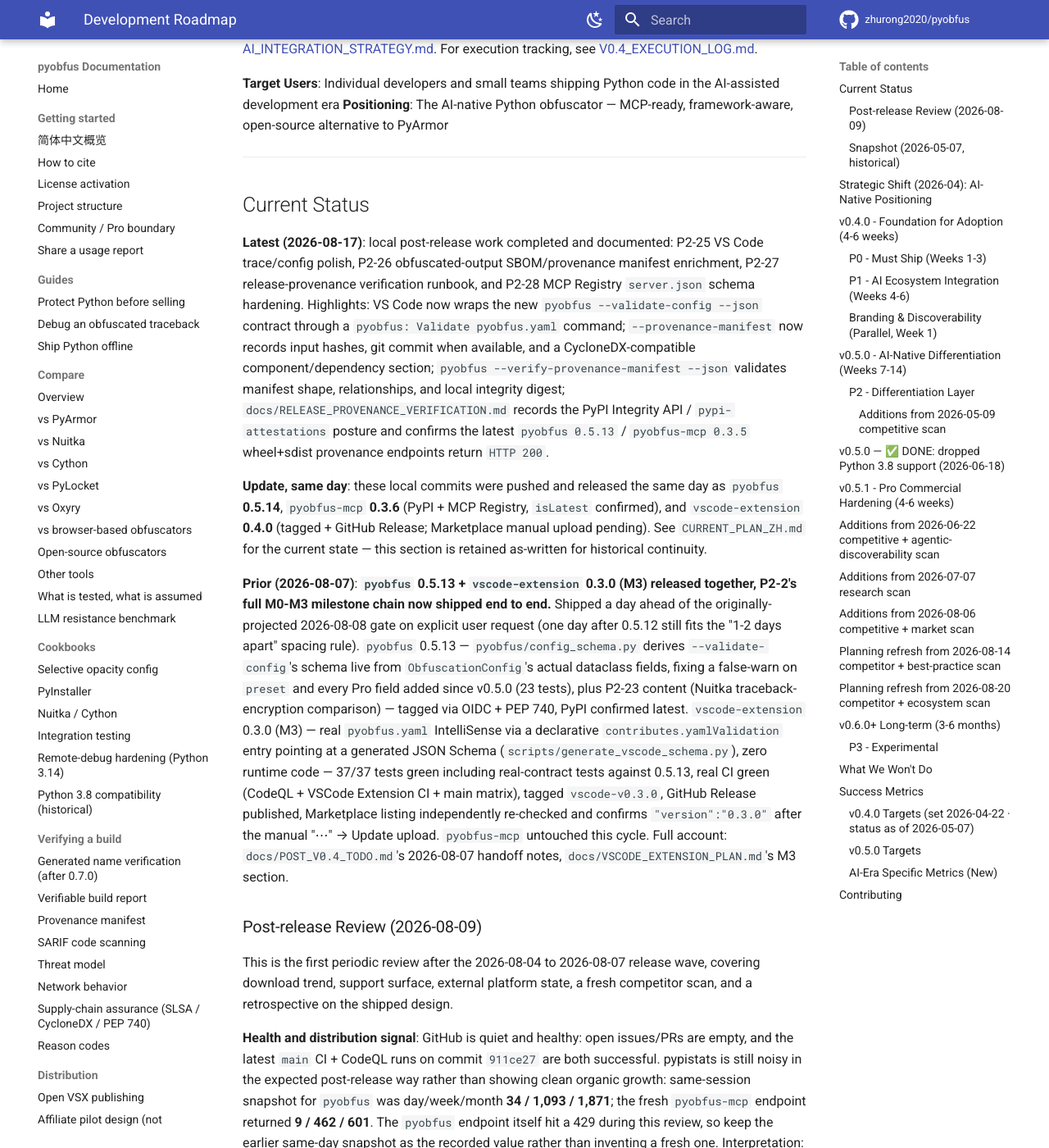
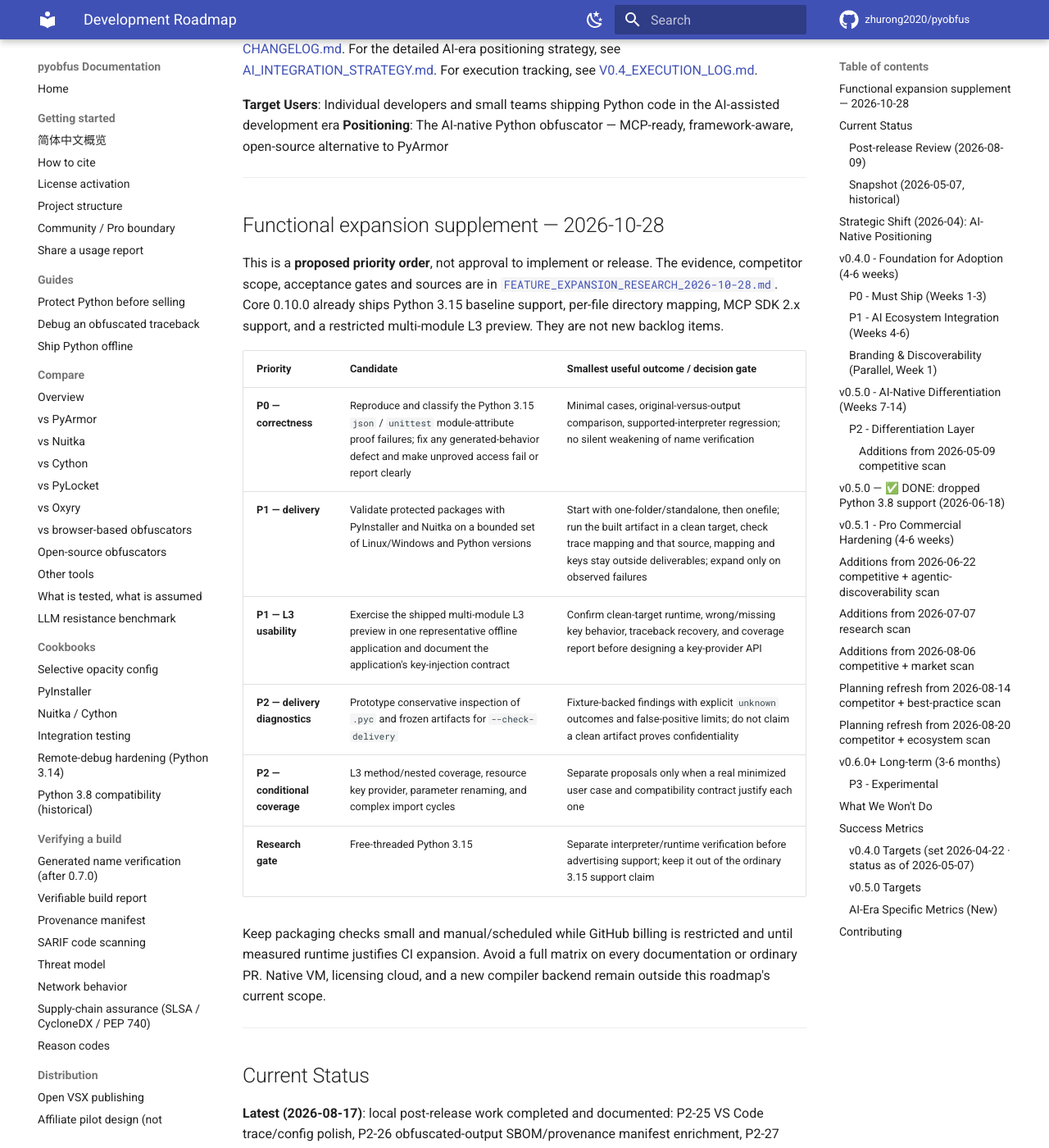
Before and after one commit to zhurong2020/pyobfus, an MkDocs documentation site: the page built from docs/ROADMAP.md, in a window 1280 px wide and 1400 px high, scrolled down 497 px. Shown: the whole window at 82% size. Built offline with MkDocs 1.6.1 and Material for MkDocs 9.7.7, drawn with Linux system fonts in a browser that asks for light colours; comment, search, counter and statistics services are not loaded; some of the changed text lies outside the part shown.

Commit message:
docs: reprioritize functional expansion roadmap

```diff
--- a/docs/ROADMAP.md
+++ b/docs/ROADMAP.md
@@ -1,8 +1,9 @@
 # Development Roadmap
 
-> **Archived as of 2026-08-14.** The current project status and priority list now
-> live in [`CURRENT_PLAN_ZH.md`](CURRENT_PLAN_ZH.md). Keep this file only as
-> historical roadmap context unless a future cleanup deliberately removes it.
+> The sections dated before 2026-10-28 are historical roadmap context. The
+> functional expansion supplement below is a current proposal. Operational
+> status and approved work live in [`CURRENT_PLAN_ZH.md`](CURRENT_PLAN_ZH.md)
+> and [`TODO.md`](TODO.md).
 
 > ⚠️ **Superseded conclusions inside — do not quote this file on Glama.** Its
 > Glama passages predate the 2026-09-05 correction and state the opposite of
@@ -11,7 +12,8 @@
 > submission was **rejected and never approved**); that the admin Build-steps
 > pin follows new releases (it does **not** — it is manual every time); and
 > that Glama builds from the repo's `pyobfus_mcp/Dockerfile` (it synthesises
-> its own from the admin Build Spec). The MCP tool count is also 8, not 7.
+> its own from the admin Build Spec). The count was 8 at that correction;
+> the current tool count is 9. Do not use this historical section as a live count.
 > Current state: [`CURRENT_PLAN_ZH.md`](CURRENT_PLAN_ZH.md) and the Glama
 > section of [`DISTRIBUTION_CHANNELS.md`](DISTRIBUTION_CHANNELS.md).
 
@@ -19,6 +21,31 @@
 
 **Target Users**: Individual developers and small teams shipping Python code in the AI-assisted development era
 **Positioning**: The AI-native Python obfuscator — MCP-ready, framework-aware, open-source alternative to PyArmor
+
+---
+
+## Functional expansion supplement — 2026-10-28
+
+This is a **proposed priority order**, not approval to implement or release.
+The evidence, competitor scope, acceptance gates and sources are in
+[`FEATURE_EXPANSION_RESEARCH_2026-10-28.md`](FEATURE_EXPANSION_RESEARCH_2026-10-28.md).
+Core 0.10.0 already ships Python 3.15 baseline support, per-file directory
+mapping, MCP SDK 2.x support, and a restricted multi-module L3 preview. They
+are not new backlog items.
+
+| Priority | Candidate | Smallest useful outcome / decision gate |
+|---|---|---|
+| **P0 — correctness** | Reproduce and classify the Python 3.15 `json` / `unittest` module-attribute proof failures; fix any generated-behavior defect and make unproved access fail or report clearly | Minimal cases, original-versus-output comparison, supported-interpreter regression; no silent weakening of name verification |
+| **P1 — delivery** | Validate protected packages with PyInstaller and Nuitka on a bounded set of Linux/Windows and Python versions | Start with one-folder/standalone, then onefile; run the built artifact in a clean target, check trace mapping and that source, mapping and keys stay outside deliverables; expand only on observed failures |
+| **P1 — L3 usability** | Exercise the shipped multi-module L3 preview in one representative offline application and document the application's key-injection contract | Confirm clean-target runtime, wrong/missing key behavior, traceback recovery, and coverage report before designing a key-provider API |
+| **P2 — delivery diagnostics** | Prototype conservative inspection of `.pyc` and frozen artifacts for `--check-delivery` | Fixture-backed findings with explicit `unknown` outcomes and false-positive limits; do not claim a clean artifact proves confidentiality |
+| **P2 — conditional coverage** | L3 method/nested coverage, resource key provider, parameter renaming, and complex import cycles | Separate proposals only when a real minimized user case and compatibility contract justify each one |
+| **Research gate** | Free-threaded Python 3.15 | Separate interpreter/runtime verification before advertising support; keep it out of the ordinary 3.15 support claim |
+
+Keep packaging checks small and manual/scheduled while GitHub billing is
+restricted and until measured runtime justifies CI expansion. Avoid a full
+matrix on every documentation or ordinary PR. Native VM, licensing cloud,
+and a new compiler backend remain outside this roadmap's current scope.
 
 ---
 
```
Also changed, not shown: docs/CURRENT_PLAN_ZH.md (+6 -0 lines), docs/FEATURE_EXPANSION_RESEARCH_2026-10-28.md (added, +38 -0 lines), docs/TODO.md (+8 -1 lines).
